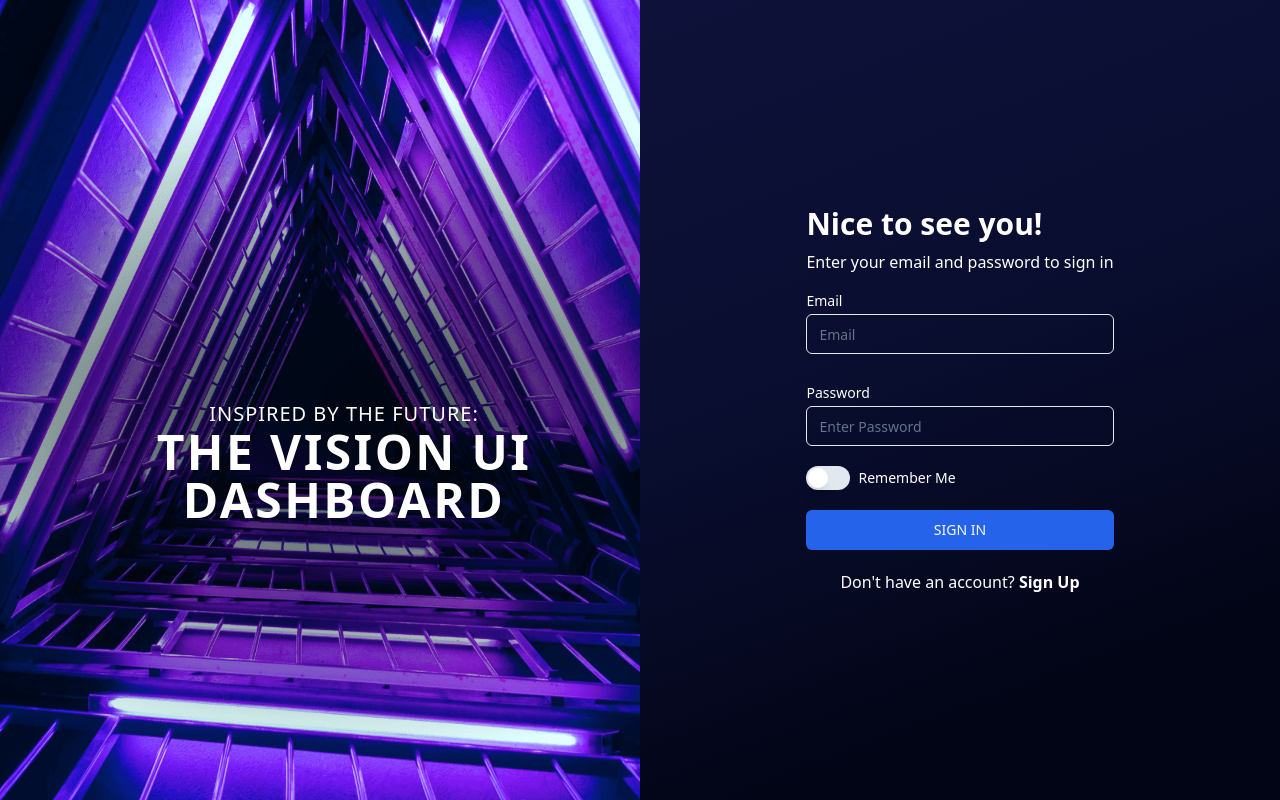
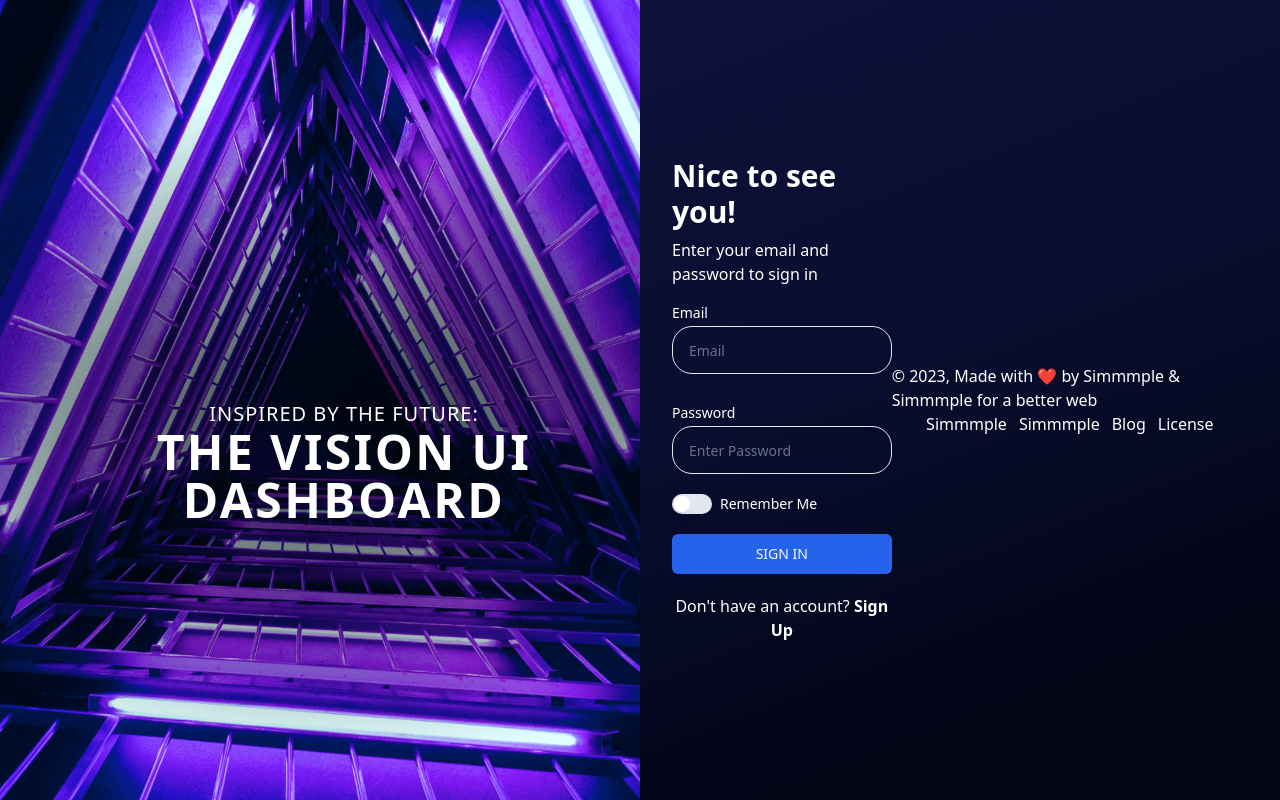
Before and after one commit to lalitjakhar/vision-ui, a Next.js app: page / in a window 1280 px wide. Built offline with nearby package versions, Linux system fonts and the light colour scheme.

Commit message:
initial commit

```diff
--- a/src/components/appComponent/authentication/Login.jsx
+++ b/src/components/appComponent/authentication/Login.jsx
@@ -22,7 +22,7 @@
           </div>
         </div>
         <div className="basis-1/2" style={{ height: "100vh" }}>
-          <div className="flex justify-center items-center h-full">
+          <div className="container flex justify-center items-center h-full">
             <div className="block">
               <h2 className="text-3xl font-bold mb-2 text-white">
                 Nice to see you!
@@ -49,14 +49,34 @@
                 />
               </div>
               <div className="flex items-center space-x-2 mb-5">
-                <Switch id="airplane-mode" />
-                <Label htmlFor="airplane-mode">Remember Me</Label>
+                <Switch id="remember-me" />
+                <Label htmlFor="remember-me">Remember Me</Label>
               </div>
-              <Button className="w-full mb-5">SIGN IN</Button>
-              <div className="text-center">
+              <Button className="max-w-sm w-full mb-5">SIGN IN</Button>
+              <div className="text-center max-w-sm">
                 <h2 className="text-white">
-                  Don't have an account? <span className="font-bold">Sign Up</span>
+                  Don't have an account?{" "}
+                  <span className="font-bold">Sign Up</span>
                 </h2>
+              </div>
+            </div>
+            <div className="block">
+              <p className="text-white">
+                © 2023, Made with ❤️ by Simmmple & Simmmple for a better web
+              </p>
+              <div className="flex justify-center items-center gap-3">
+                <a className="text-white" href="">
+                  Simmmple
+                </a>
+                <a className="text-white" href="">
+                  Simmmple
+                </a>
+                <a className="text-white" href="">
+                  Blog
+                </a>
+                <a className="text-white" href="">
+                  License
+                </a>
               </div>
             </div>
           </div>
--- a/src/components/ui/input.jsx
+++ b/src/components/ui/input.jsx
@@ -1,19 +1,21 @@
-import * as React from "react"
-
-import { cn } from "@/lib/utils"
+import * as React from "react";
+import { cn } from "@/lib/utils";
 
 const Input = React.forwardRef(({ className, type, ...props }, ref) => {
   return (
-    (<input
+    <input
       type={type}
       className={cn(
-        "flex h-10 w-full rounded-md border border-input bg-inherit px-3 py-2 text-sm ring-offset-background file:border-0 file:bg-transparent file:text-sm file:font-medium placeholder:text-muted-foreground focus-visible:outline-none focus-visible:ring-2 focus-visible:ring-ring focus-visible:ring-offset-2 disabled:cursor-not-allowed disabled:opacity-50",
+        "flex h-12 w-full rounded-md border border-input bg-inherit px-4 py-2 text-sm ring-offset-background file:border-0 file:bg-transparent file:text-sm file:font-medium placeholder:text-muted-foreground focus-visible:outline-none focus-visible:ring-0 focus-visible:ring-ring focus-visible:ring-offset-1 disabled:cursor-not-allowed disabled:opacity-10",
         className
       )}
+      style={{ borderRadius: "20px" }}
       ref={ref}
-      {...props} />)
+      {...props}
+    />
   );
-})
-Input.displayName = "Input"
+});
 
-export { Input }
+Input.displayName = "Input";
+
+export { Input };
--- a/src/components/ui/switch.jsx
+++ b/src/components/ui/switch.jsx
@@ -6,7 +6,7 @@
 const Switch = React.forwardRef(({ className, ...props }, ref) => (
   <SwitchPrimitives.Root
     className={cn(
-      "peer inline-flex h-6 text-sm w-11 shrink-0 cursor-pointer items-center rounded-full border-2 border-transparent transition-colors focus-visible:outline-none focus-visible:ring-2 focus-visible:ring-ring focus-visible:ring-offset-2 focus-visible:ring-offset-background disabled:cursor-not-allowed disabled:opacity-50 data-[state=checked]:bg-purple-900 data-[state=unchecked]:bg-input",
+      "peer inline-flex h-5 text-sm w-10 shrink-0 cursor-pointer items-center rounded-full border-2 border-transparent transition-colors focus-visible:outline-none focus-visible:ring-2 focus-visible:ring-ring focus-visible:ring-offset-2 focus-visible:ring-offset-background disabled:cursor-not-allowed disabled:opacity-50 data-[state=checked]:bg-purple-900 data-[state=unchecked]:bg-input",
       className
     )}
     {...props}
@@ -14,7 +14,7 @@
   >
     <SwitchPrimitives.Thumb
       className={cn(
-        "pointer-events-none block h-5 w-5 rounded-full bg-background shadow-lg ring-0 transition-transform data-[state=checked]:translate-x-5 data-[state=unchecked]:translate-x-0"
+        "pointer-events-none block h-4 w-4 rounded-full bg-background shadow-lg ring-0 transition-transform data-[state=checked]:translate-x-5 data-[state=unchecked]:translate-x-0"
       )}
     />
   </SwitchPrimitives.Root>
```
